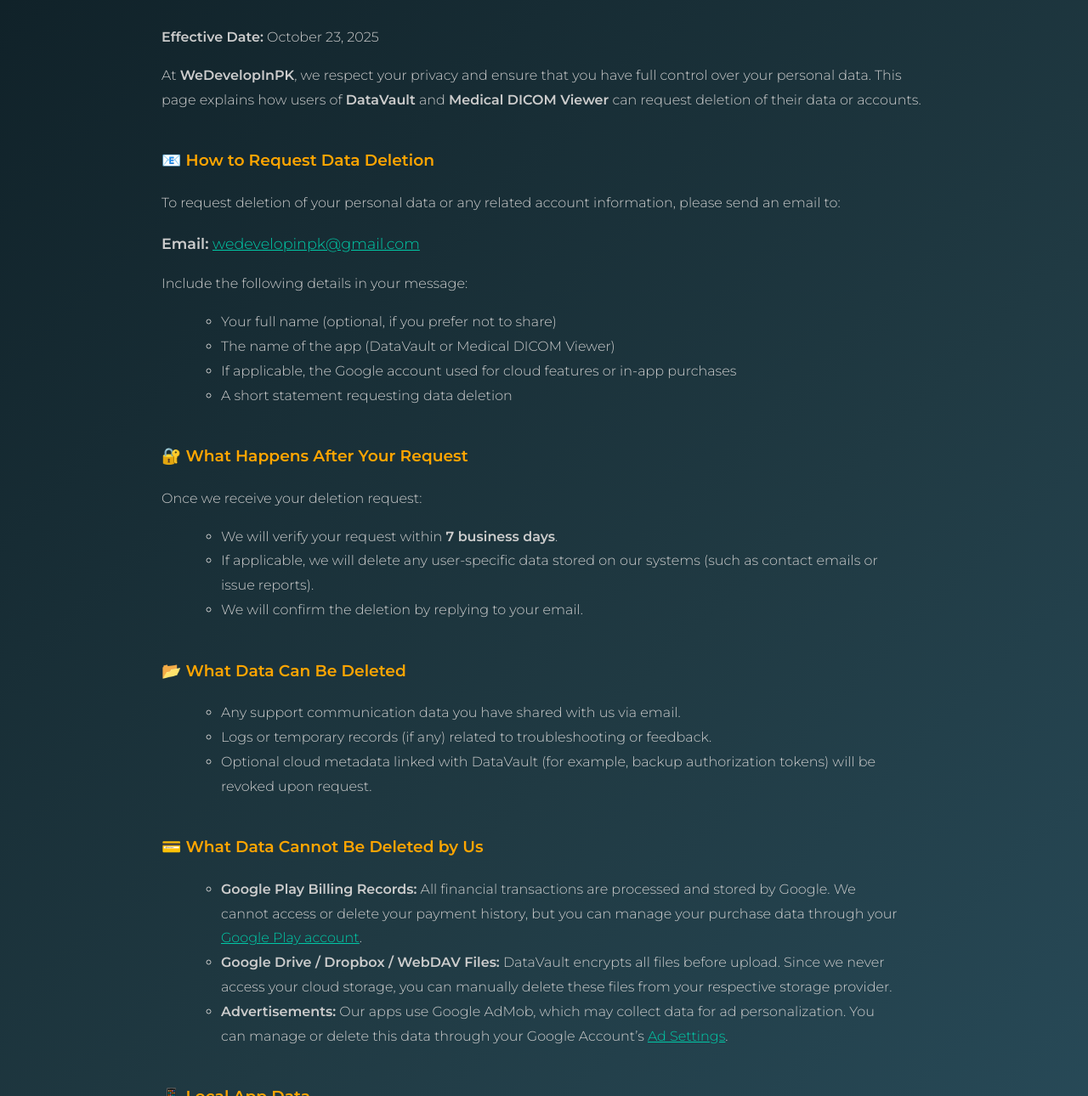
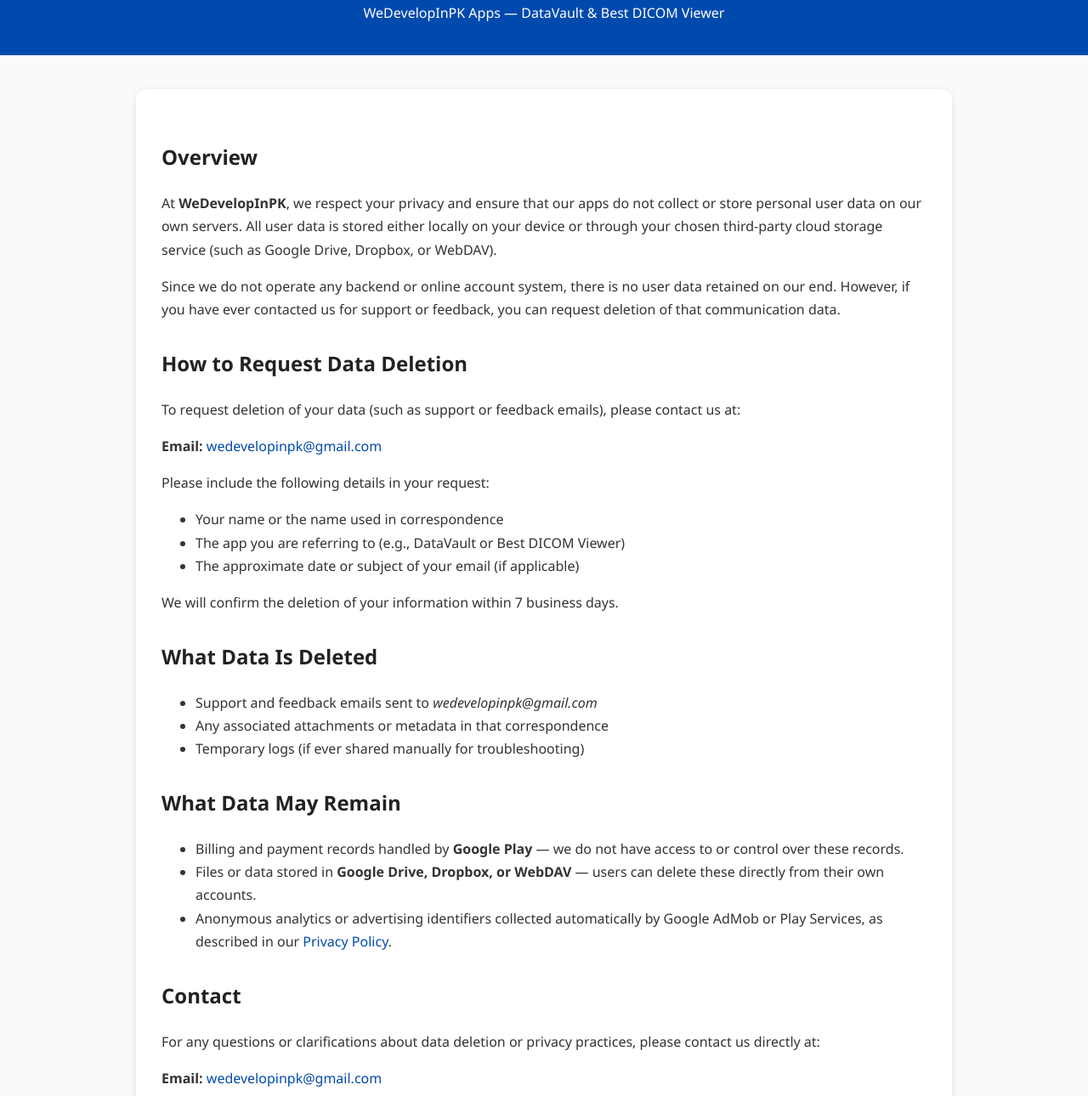
Before and after one commit to Wedevelopinpk/wedevelopinpk.github.io, a plain HTML site: page data-deletion.html in a window 1280 px wide. Shown: the part 115-1405 px from the top of the page at 85% size. Drawn offline with Linux system fonts and the light colour scheme.

Commit message:
Update data-deletion.html

```diff
--- a/data-deletion.html
+++ b/data-deletion.html
@@ -2,137 +2,124 @@
 <html lang="en">
 <head>
   <meta charset="UTF-8" />
-  <meta name="viewport" content="width=device-width, initial-scale=1.0"/>
-  <meta name="description" content="Data Deletion Request - WeDevelopInPK | Instructions for requesting account or data deletion for DataVault and Medical DICOM Viewer."/>
-  <meta name="keywords" content="data deletion, delete account, privacy, DataVault, Medical DICOM Viewer, WeDevelopInPK"/>
-  <meta name="author" content="WeDevelopInPK"/>
+  <meta name="viewport" content="width=device-width, initial-scale=1.0" />
   <title>Data Deletion Request - WeDevelopInPK</title>
-  <link href="https://fonts.googleapis.com/css2?family=Montserrat:wght@300;600&display=swap" rel="stylesheet">
   <style>
     body {
+      font-family: "Segoe UI", Roboto, Arial, sans-serif;
       margin: 0;
-      font-family: 'Montserrat', sans-serif;
-      background: linear-gradient(135deg, #0f2027, #203a43, #2c5364);
+      background: #fafafa;
+      color: #333;
+      line-height: 1.7;
+    }
+    header {
+      background: #004aad;
       color: white;
-    }
-    .section {
-      padding: 60px 20px;
+      padding: 20px;
       text-align: center;
     }
-    .section-title {
-      font-size: 2em;
-      margin-bottom: 20px;
-      color: #00ffcc;
-      font-weight: 600;
+    main {
+      max-width: 900px;
+      margin: 40px auto;
+      background: white;
+      border-radius: 12px;
+      box-shadow: 0 2px 8px rgba(0,0,0,0.1);
+      padding: 30px;
     }
-    .content {
-      font-size: 1em;
-      max-width: 900px;
-      margin: 0 auto;
-      color: #ccc;
-      text-align: left;
-      padding: 10px;
-      line-height: 1.8;
+    h1 {
+      color: #004aad;
+    }
+    h2 {
+      color: #222;
+      margin-top: 30px;
     }
     a {
-      color: #00c9a7;
+      color: #004aad;
+      text-decoration: none;
+    }
+    a:hover {
+      text-decoration: underline;
     }
     footer {
-      background: #000;
+      text-align: center;
+      margin: 40px 0;
       color: #666;
-      padding: 20px;
-      text-align: center;
-      font-size: 0.9em;
-    }
-    footer a {
-      color: #00c9a7;
-      text-decoration: none;
-      margin: 0 10px;
-    }
-    footer a:hover {
-      color: #00ffaa;
-    }
-    h3 {
-      color: #ffa500;
-      font-weight: 600;
-      margin-top: 40px;
     }
   </style>
 </head>
 <body>
+  <header>
+    <h1>Data Deletion Request</h1>
+    <p>WeDevelopInPK Apps — DataVault & Best DICOM Viewer</p>
+  </header>
+  <main>
+    <section>
+      <h2>Overview</h2>
+      <p>
+        At <strong>WeDevelopInPK</strong>, we respect your privacy and ensure that our apps
+        do not collect or store personal user data on our own servers.
+        All user data is stored either locally on your device or through your chosen third-party cloud storage service
+        (such as Google Drive, Dropbox, or WebDAV).
+      </p>
+      <p>
+        Since we do not operate any backend or online account system, there is no user data retained on our end.
+        However, if you have ever contacted us for support or feedback, you can request deletion of that communication data.
+      </p>
+    </section>
 
-  <div class="section" id="data-deletion">
-    <div class="section-title">🗑️ Data Deletion Request</div>
-    <div class="content">
-      <p><strong>Effective Date:</strong> October 23, 2025</p>
+    <section>
+      <h2>How to Request Data Deletion</h2>
+      <p>
+        To request deletion of your data (such as support or feedback emails), please contact us at:
+      </p>
+      <p><strong>Email:</strong>
+        <a href="mailto:wedevelopinpk@gmail.com">wedevelopinpk@gmail.com</a>
+      </p>
+      <p>
+        Please include the following details in your request:
+      </p>
+      <ul>
+        <li>Your name or the name used in correspondence</li>
+        <li>The app you are referring to (e.g., DataVault or Best DICOM Viewer)</li>
+        <li>The approximate date or subject of your email (if applicable)</li>
+      </ul>
+      <p>
+        We will confirm the deletion of your information within 7 business days.
+      </p>
+    </section>
 
-      <p>At <strong>WeDevelopInPK</strong>, we respect your privacy and ensure that you have full control over your personal data.
-      This page explains how users of <strong>DataVault</strong> and <strong>Medical DICOM Viewer</strong> can request deletion of their data or accounts.</p>
+    <section>
+      <h2>What Data Is Deleted</h2>
+      <ul>
+        <li>Support and feedback emails sent to <em>wedevelopinpk@gmail.com</em></li>
+        <li>Any associated attachments or metadata in that correspondence</li>
+        <li>Temporary logs (if ever shared manually for troubleshooting)</li>
+      </ul>
+    </section>
 
-      <h3>📧 How to Request Data Deletion</h3>
-      <p>To request deletion of your personal data or any related account information, please send an email to:</p>
-      <p style="font-size:1.1em;"><strong>Email:</strong> <a href="mailto:wedevelopinpk@gmail.com">wedevelopinpk@gmail.com</a></p>
-      <p>Include the following details in your message:</p>
-      <ul style="text-align:left; max-width:800px; margin:auto; list-style:circle;">
-        <li>Your full name (optional, if you prefer not to share)</li>
-        <li>The name of the app (DataVault or Medical DICOM Viewer)</li>
-        <li>If applicable, the Google account used for cloud features or in-app purchases</li>
-        <li>A short statement requesting data deletion</li>
+    <section>
+      <h2>What Data May Remain</h2>
+      <ul>
+        <li>Billing and payment records handled by <strong>Google Play</strong> — we do not have access to or control over these records.</li>
+        <li>Files or data stored in <strong>Google Drive, Dropbox, or WebDAV</strong> — users can delete these directly from their own accounts.</li>
+        <li>Anonymous analytics or advertising identifiers collected automatically by Google AdMob or Play Services, as described in our <a href="https://wedevelopinpk.github.io/privacy-policy.html">Privacy Policy</a>.</li>
       </ul>
+    </section>
 
-      <h3>🔐 What Happens After Your Request</h3>
-      <p>Once we receive your deletion request:</p>
-      <ul style="text-align:left; max-width:800px; margin:auto; list-style:circle;">
-        <li>We will verify your request within <strong>7 business days</strong>.</li>
-        <li>If applicable, we will delete any user-specific data stored on our systems (such as contact emails or issue reports).</li>
-        <li>We will confirm the deletion by replying to your email.</li>
-      </ul>
-
-      <h3>📂 What Data Can Be Deleted</h3>
-      <ul style="text-align:left; max-width:800px; margin:auto; list-style:circle;">
-        <li>Any support communication data you have shared with us via email.</li>
-        <li>Logs or temporary records (if any) related to troubleshooting or feedback.</li>
-        <li>Optional cloud metadata linked with DataVault (for example, backup authorization tokens) will be revoked upon request.</li>
-      </ul>
-
-      <h3>💳 What Data Cannot Be Deleted by Us</h3>
-      <ul style="text-align:left; max-width:800px; margin:auto; list-style:circle;">
-        <li><strong>Google Play Billing Records:</strong> All financial transactions are processed and stored by Google.
-        We cannot access or delete your payment history, but you can manage your purchase data through your <a href="https://play.google.com/store/account" target="_blank">Google Play account</a>.</li>
-
-        <li><strong>Google Drive / Dropbox / WebDAV Files:</strong>
-        DataVault encrypts all files before upload. Since we never access your cloud storage, you can manually delete these files from your respective storage provider.</li>
-
-        <li><strong>Advertisements:</strong>
-        Our apps use Google AdMob, which may collect data for ad personalization.
-        You can manage or delete this data through your Google Account’s <a href="https://adssettings.google.com/" target="_blank">Ad Settings</a>.</li>
-      </ul>
-
-      <h3>📱 Local App Data</h3>
-      <p>You can instantly delete all local data (such as vault contents, DICOM cache, or settings) by:</p>
-      <ul style="text-align:left; max-width:800px; margin:auto; list-style:circle;">
-        <li>Clearing app data from Android settings (<em>Settings → Apps → DataVault/Medical DICOM Viewer → Storage → Clear Data</em>)</li>
-        <li>Or uninstalling the app, which permanently removes all locally stored data</li>
-      </ul>
-
-      <h3>🧾 Confirmation</h3>
-      <p>After your request is processed, we will notify you via email once the deletion is complete.
-      No further action will be required on your part.</p>
-
-      <h3>🔁 Policy Updates</h3>
-      <p>This Data Deletion Policy may be updated periodically to align with privacy regulations or service changes.
-      The latest version will always be available at this URL.</p>
-
-      <p>If you have any concerns, reach us anytime at <a href="mailto:wedevelopinpk@gmail.com">wedevelopinpk@gmail.com</a>.</p>
-    </div>
-  </div>
+    <section>
+      <h2>Contact</h2>
+      <p>
+        For any questions or clarifications about data deletion or privacy practices,
+        please contact us directly at:
+      </p>
+      <p><strong>Email:</strong>
+        <a href="mailto:wedevelopinpk@gmail.com">wedevelopinpk@gmail.com</a>
+      </p>
+    </section>
+  </main>
 
   <footer>
-    © 2025 WeDevelopInPK · All rights reserved
-    <br>
-    <a href="index.html">Home</a> |
-    <a href="privacy-policy.html">Privacy Policy</a>
+    <p>© 2025 WeDevelopInPK — All Rights Reserved.</p>
   </footer>
-
 </body>
 </html>
```
